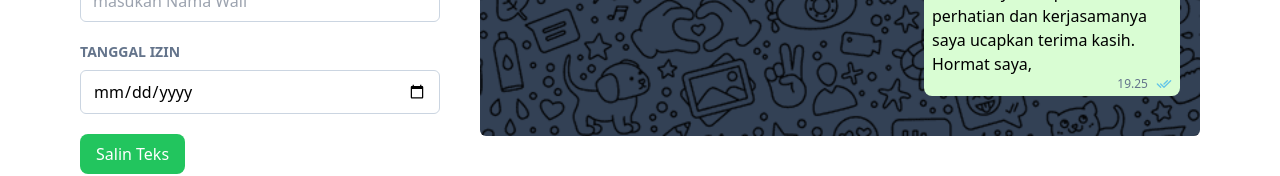
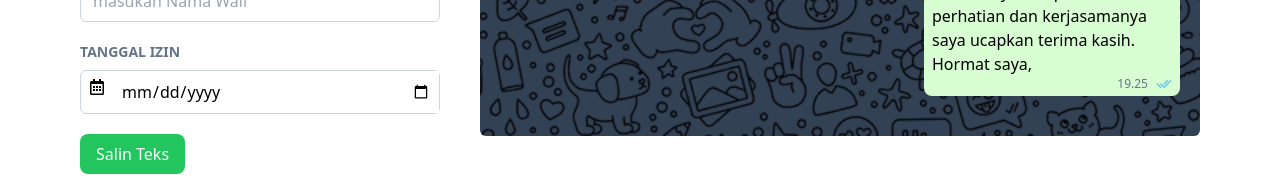
Before and after one commit to Taufik-H/sopandikit, a React (Vite) app: page / in a window 1280 px wide. Shown: the part 407-583 px from the top of the page. Built offline with nearby package versions, Linux system fonts and the light colour scheme.

Commit message:
Update DatePicker.jsx

```diff
--- a/src/components/DatePicker.jsx
+++ b/src/components/DatePicker.jsx
@@ -1,13 +1,20 @@
+import { FaRegCalendarAlt } from 'react-icons/fa';  // Import ikon kalender
+
 const DatePicker = ({ label, labelClass, name, onChange }) => {
   return (
     <div className="flex flex-col">
       <label className={`${labelClass} `}>{label}</label>
-      <input
-        className="border border-slate-300 rounded-md px-3 py-2 focus:outline-none focus:ring-2 focus:ring-slate-400 transition-all duration-200"
-        type="date"
-        name={name}
-        onChange={onChange}
-      />
+      <div className="flex border border-slate-300 rounded-md focus-within:ring-2 focus-within:ring-slate-400 transition-all duration-200">
+        <div className="p-2">
+          <FaRegCalendarAlt />
+        </div>
+        <input
+          className="flex-grow px-2 py-2 focus:outline-none"
+          type="date"
+          name={name}
+          onChange={onChange}
+        />
+      </div>
     </div>
   );
 };
```
